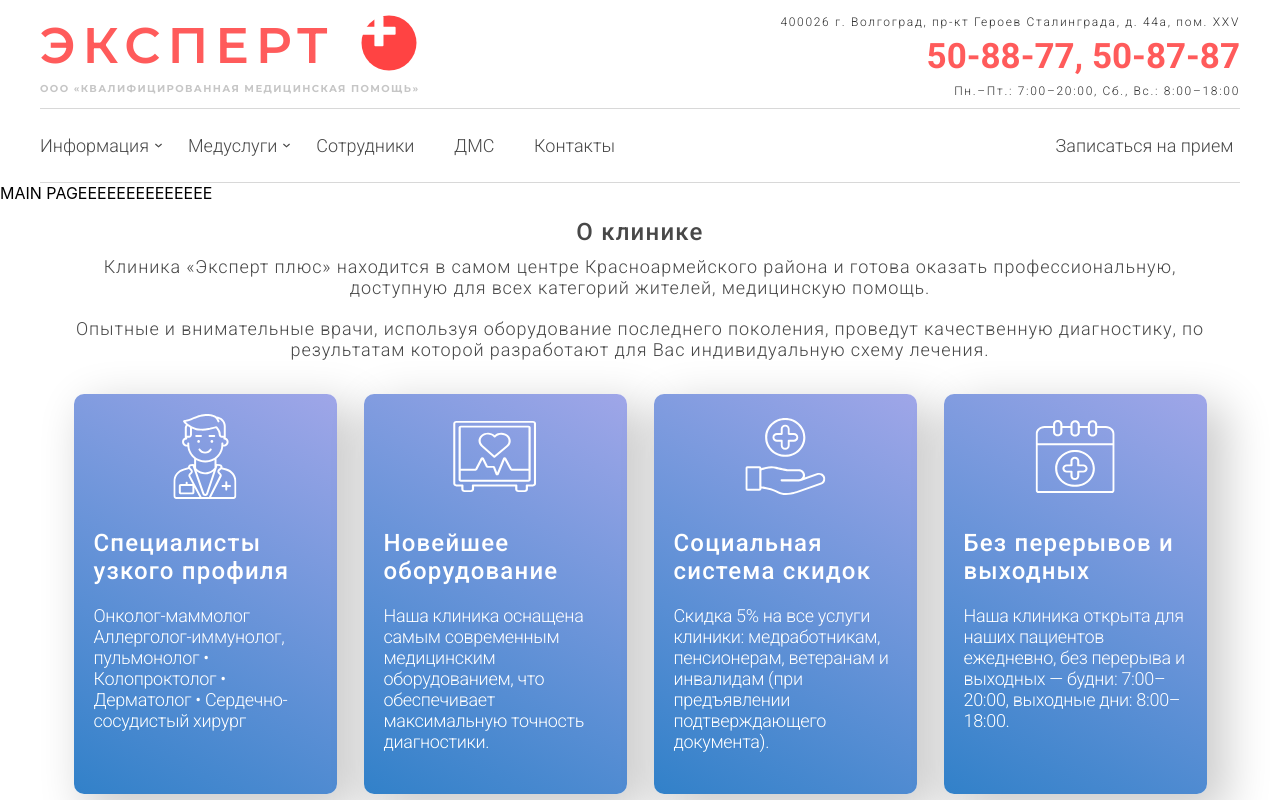
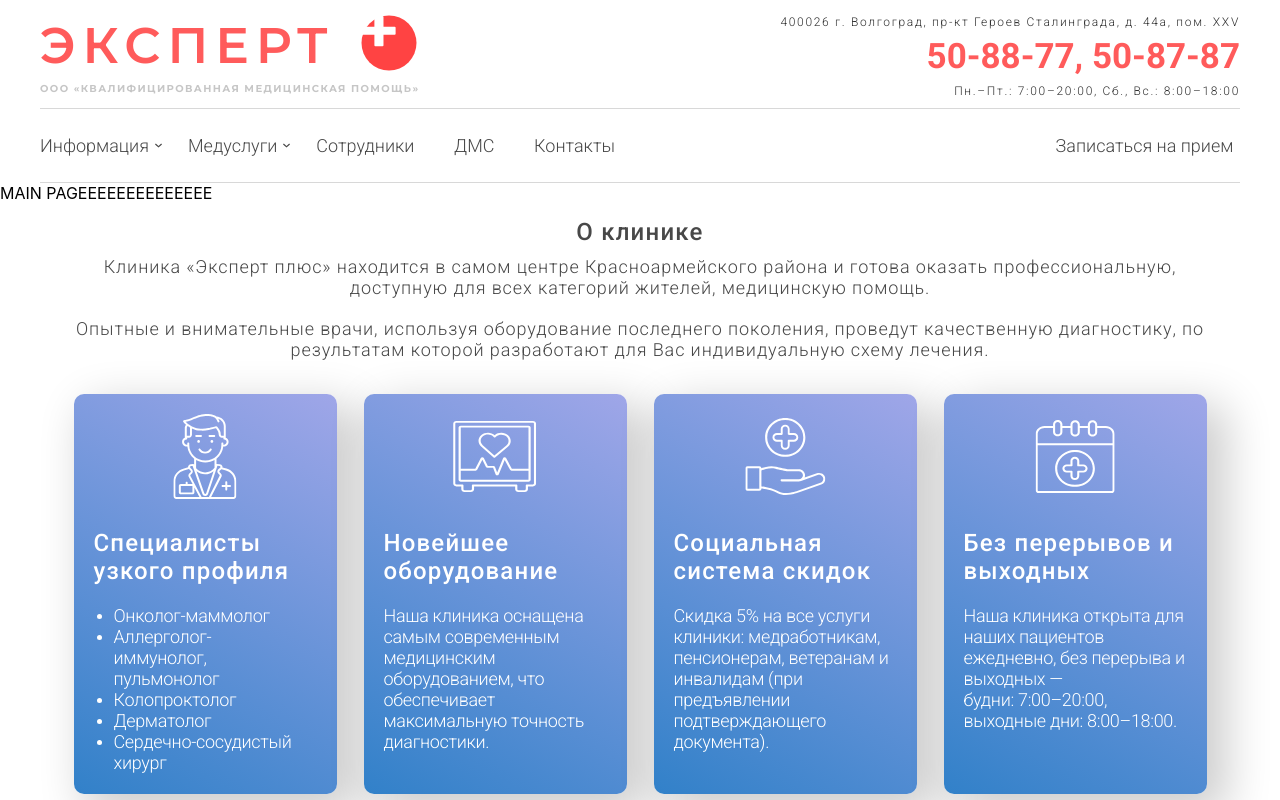
Before and after one commit to CanUFeelMyHeart/expertPlus, a React (Create React App) app in the folder medical-clinic-expert/: page / in a window 1280 px wide. Shown: the top 800 px of the page. Built offline with nearby package versions, Linux system fonts and the light colour scheme; the HTML template or start-up script is replaced by a standard one.

Commit message:
about clinic components filling with info is done

```diff
--- a/medical-clinic-expert/src/components/AboutClinicComponent/AboutClinicBlockComponent/AboutClinicBlockComponent.css
+++ b/medical-clinic-expert/src/components/AboutClinicComponent/AboutClinicBlockComponent/AboutClinicBlockComponent.css
@@ -42,3 +42,11 @@
     padding: 10px 20px;
     color: #ffffff;
 }
+
+.noDots {
+    list-style-type: none;
+}
+
+.withDots {
+    padding: 0px 20px;
+}
--- a/medical-clinic-expert/src/components/AboutClinicComponent/AboutClinicBlockComponent/AboutClinicBlockComponent.jsx
+++ b/medical-clinic-expert/src/components/AboutClinicComponent/AboutClinicBlockComponent/AboutClinicBlockComponent.jsx
@@ -11,9 +11,13 @@ export const AboutClinicBlockComponent = (props) => {
                 <h2>{props.header}</h2>
             </div>
             <div className="aboutClinicBlock__description">
-                <h3>
-                    {props.description}
-                </h3>
+                <ul className={props.ulClassName}>
+                    {props.description.map((description, index) => (
+                        <li key={index}>
+                            <h3>{description}</h3>
+                        </li>
+                    ))}
+                </ul>
             </div>
         </div>
     );
--- a/medical-clinic-expert/src/components/AboutClinicComponent/AboutClinicComponent.jsx
+++ b/medical-clinic-expert/src/components/AboutClinicComponent/AboutClinicComponent.jsx
@@ -24,6 +24,7 @@ export const AboutClinicComponent = (props) => {
                         image={aboutClinicInfoBlock.image}
                         header={aboutClinicInfoBlock.header}
                         description={aboutClinicInfoBlock.description}
+                        ulClassName={aboutClinicInfoBlock.ulClassName}
                     />
                 ))}
             </div>
--- a/medical-clinic-expert/src/components/AboutClinicComponent/AboutClinicInfo.jsx
+++ b/medical-clinic-expert/src/components/AboutClinicComponent/AboutClinicInfo.jsx
@@ -7,25 +7,34 @@ export const aboutClinicInfo = [
     {
         image: aboutClinicPic1,
         header: "Специалисты узкого профиля",
-        description:
-            "Онколог-маммолог Аллерголог-иммунолог, пульмонолог •	  Колопроктолог •	  Дерматолог •	  Сердечно-сосудистый хирург",
+        description: [
+            "Онколог-маммолог",
+            "Аллерголог-иммунолог, пульмонолог",
+            "Колопроктолог",
+            "Дерматолог",
+            "Сердечно-сосудистый хирург",
+        ],
+        ulClassName: "withDots"
     },
     {
         image: aboutClinicPic2,
         header: "Новейшее оборудование",
         description:
-            "Наша клиника оснащена самым современным медицинским оборудованием, что обеспечивает максимальную точность диагностики.",
+            ["Наша клиника оснащена самым современным медицинским оборудованием, что обеспечивает максимальную точность диагностики."],
+            ulClassName: "noDots"
     },
     {
         image: aboutClinicPic3,
         header: "Социальная система скидок",
         description:
-            "Скидка 5% на все услуги клиники: медработникам, пенсионерам, ветеранам и инвалидам (при предъявлении подтверждающего документа).",
+            ["Скидка 5% на все услуги клиники: медработникам, пенсионерам, ветеранам и инвалидам (при предъявлении подтверждающего документа)."],
+            ulClassName: "noDots"
     },
     {
         image: aboutClinicPic4,
         header: "Без перерывов и выходных",
         description:
-            "Наша клиника открыта для наших пациентов ежедневно, без перерыва и выходных — будни: 7:00–20:00, выходные дни: 8:00–18:00.",
+            ["Наша клиника открыта для наших пациентов ежедневно, без перерыва и выходных —", "будни: 7:00–20:00,", "выходные дни: 8:00–18:00."],
+            ulClassName: "noDots"
     },
 ];
```
